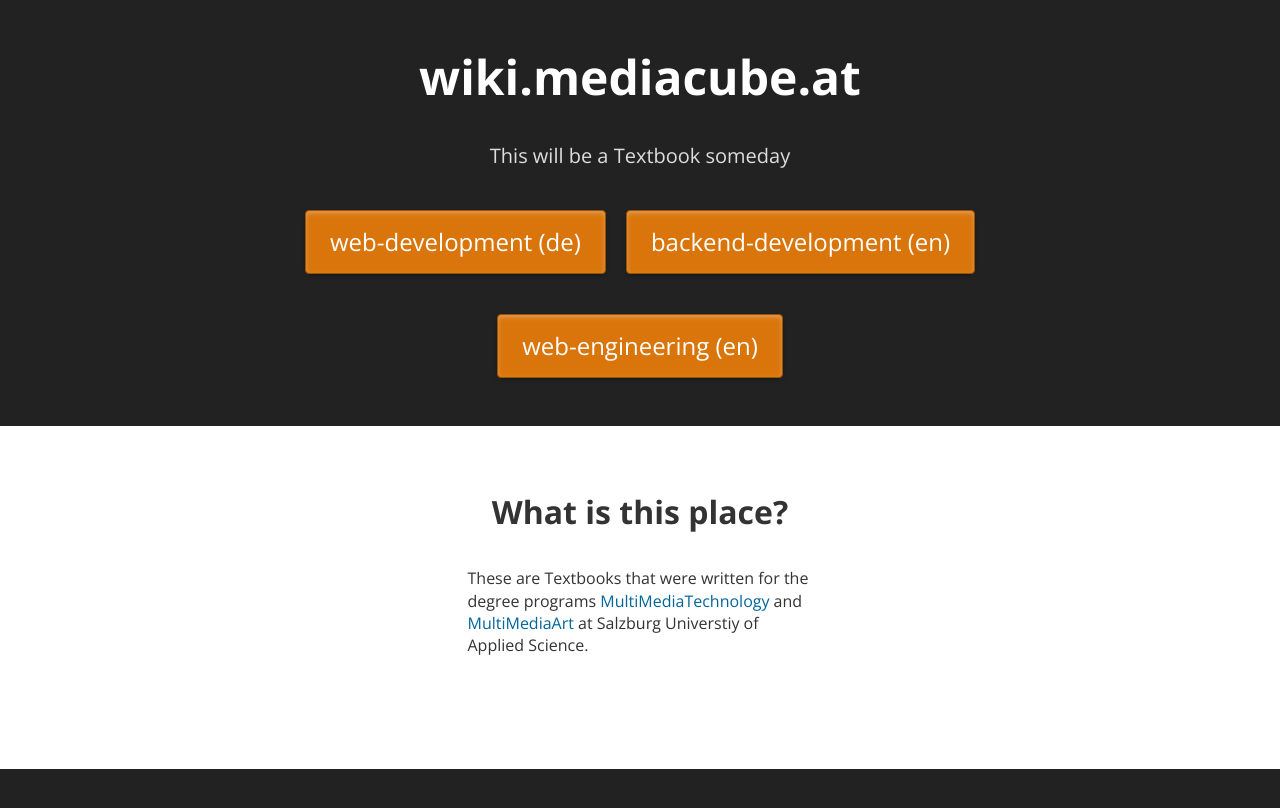
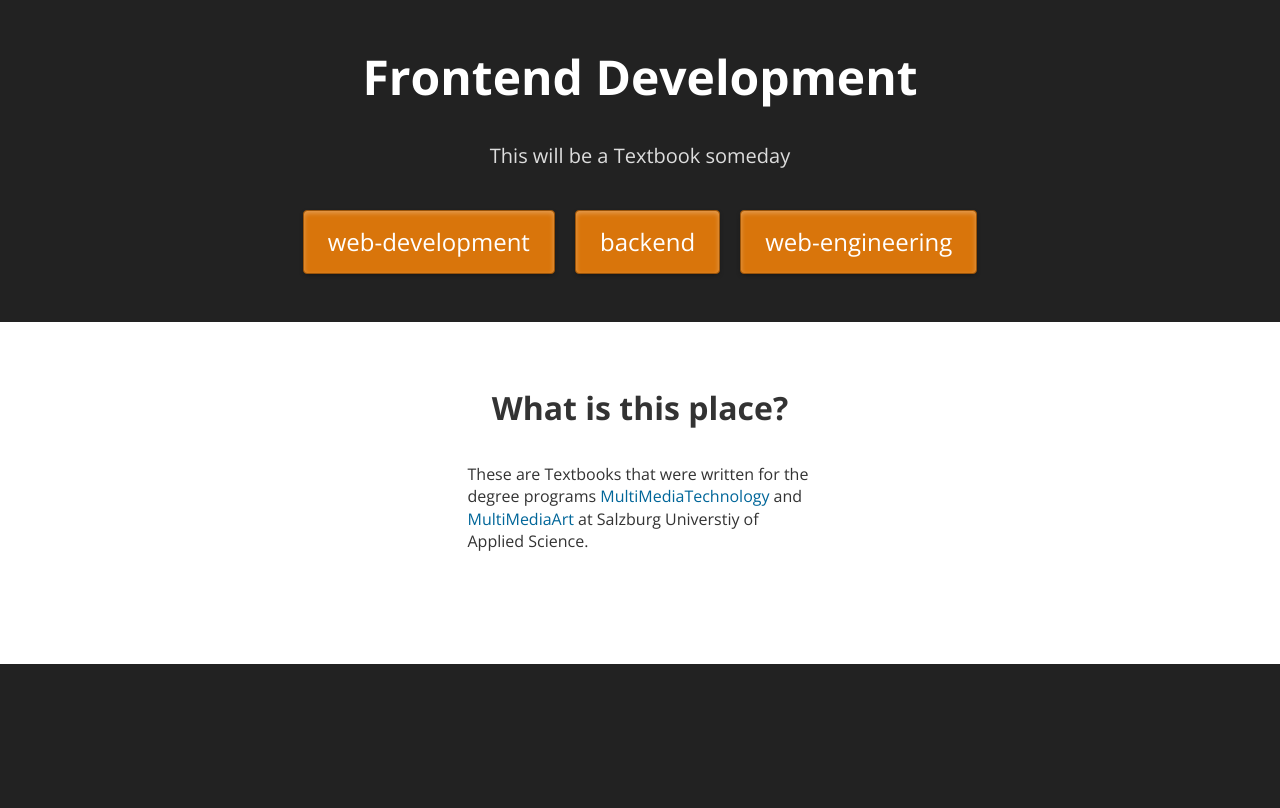
Before and after one commit to frontend-development/frontend-development.github.io, a plain HTML site: page index.html in a window 1280 px wide. Drawn offline with nearby package versions, Linux system fonts and the light colour scheme.

```diff
--- a/index.html
+++ b/index.html
@@ -12,16 +12,16 @@
    <body>
         <div class="container">
             <div class="site-promo">
-                    <h1>wiki.mediacube.at</h1>
+                    <h1>Frontend Development</h1>
                     <p class="description">This will be a Textbook someday</p>
                 <div class="cta-option">
-                    <a class="btn-download"  href="https://web-development.github.io/">web-development (de)</a>
+                    <a class="btn-download"  href="https://web-development.github.io/">web-development</a>
                 </div>
                 <div class="cta-option">
-                    <a class="btn-download" href="https://backend-development.github.io/">backend-development (en)</a>
+                    <a class="btn-download" href="https://backend-development.github.io/">backend</a>
                 </div>
                 <div class="cta-option">
-                    <a class="btn-download" href="https://web-engineering.github.io/">web-engineering (en)</a>
+                    <a class="btn-download" href="https://web-engineering.github.io/">web-engineering</a>
                 </div>
             </div>
         </div>
```
